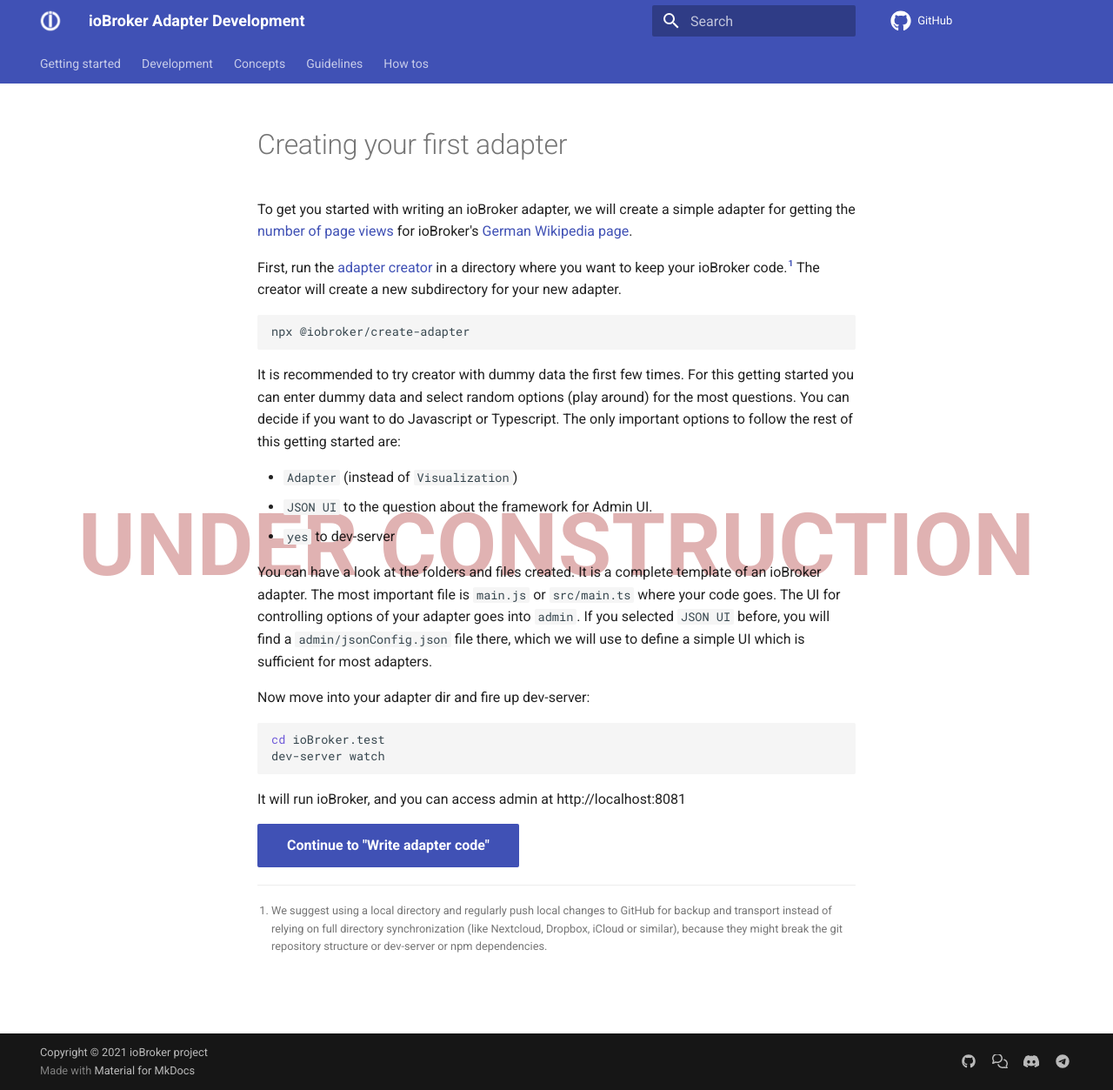
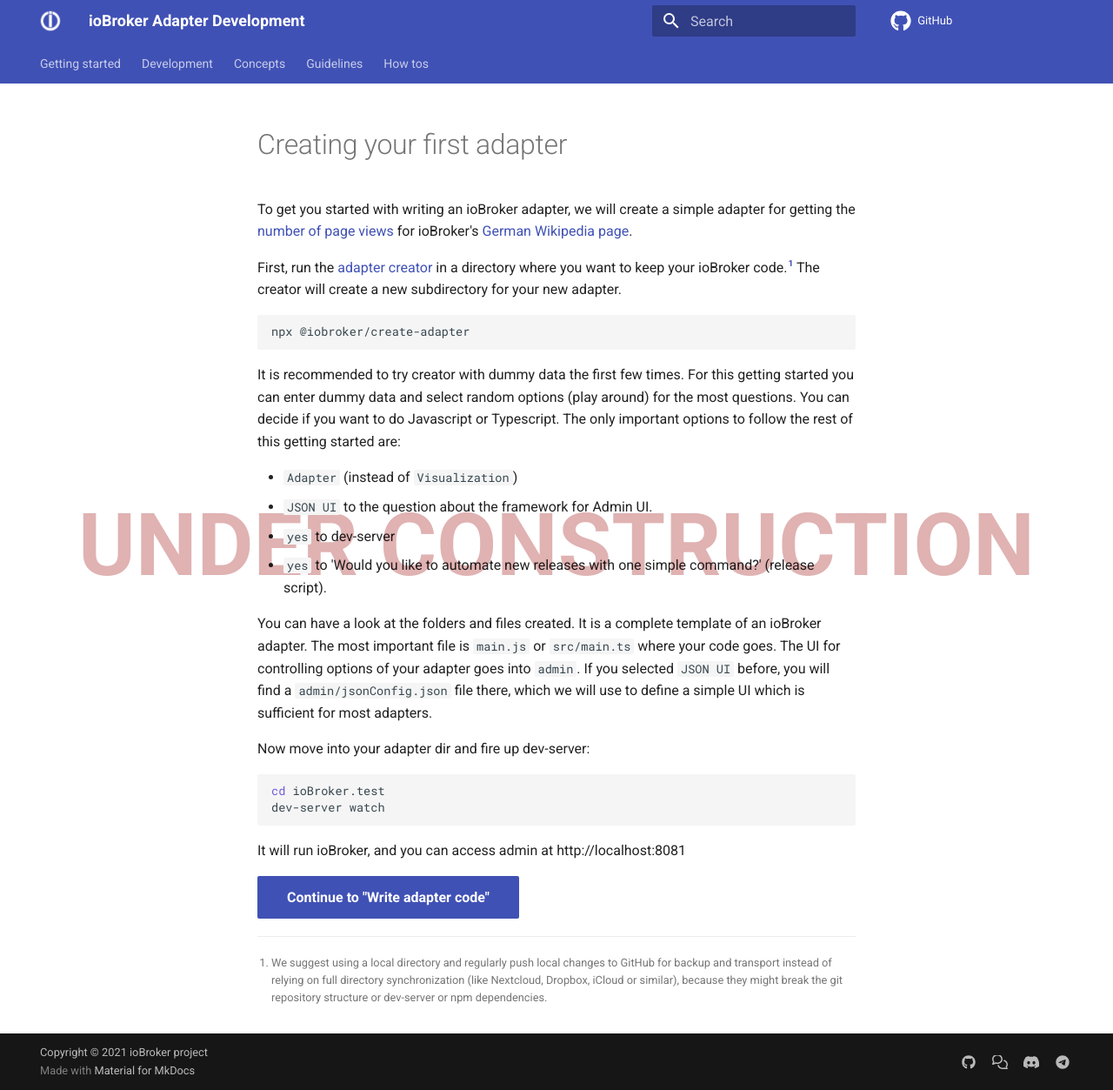
Before and after one commit to ioBroker/dev-docs, an MkDocs documentation site: the page built from docs/getting-started/02-create-adapter.md, in a window 1280 px wide and 1253 px high. Shown: the whole window at 87% size. Built offline with MkDocs 1.6.1 and Material for MkDocs 9.7.7, drawn with Linux system fonts in a browser that asks for light colours; comment, search, counter and statistics services are not loaded; the version menu is left out.

Commit message:
Update 02-create-adapter.md
let user install release-script always

```diff
--- a/docs/getting-started/02-create-adapter.md
+++ b/docs/getting-started/02-create-adapter.md
@@ -16,6 +16,7 @@
 * `Adapter` (instead of `Visualization`)
 * `JSON UI` to the question about the framework for Admin UI.
 * `yes` to dev-server
+* `yes` to 'Would you like to automate new releases with one simple command?' (release script).
 
 You can have a look at the folders and files created. It is a complete template of an ioBroker adapter. The most important
 file is `main.js` or `src/main.ts` where your code goes. The UI for controlling options of your adapter goes into `admin`.
```
